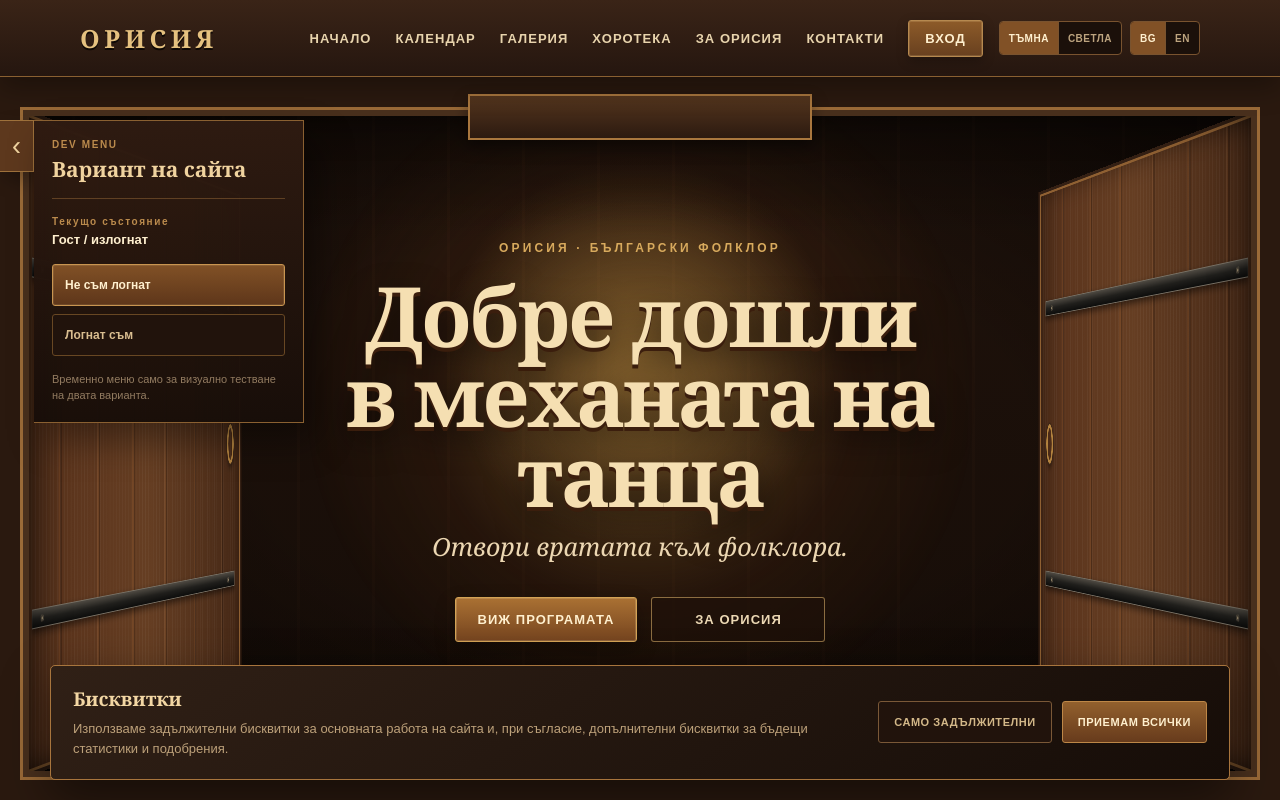
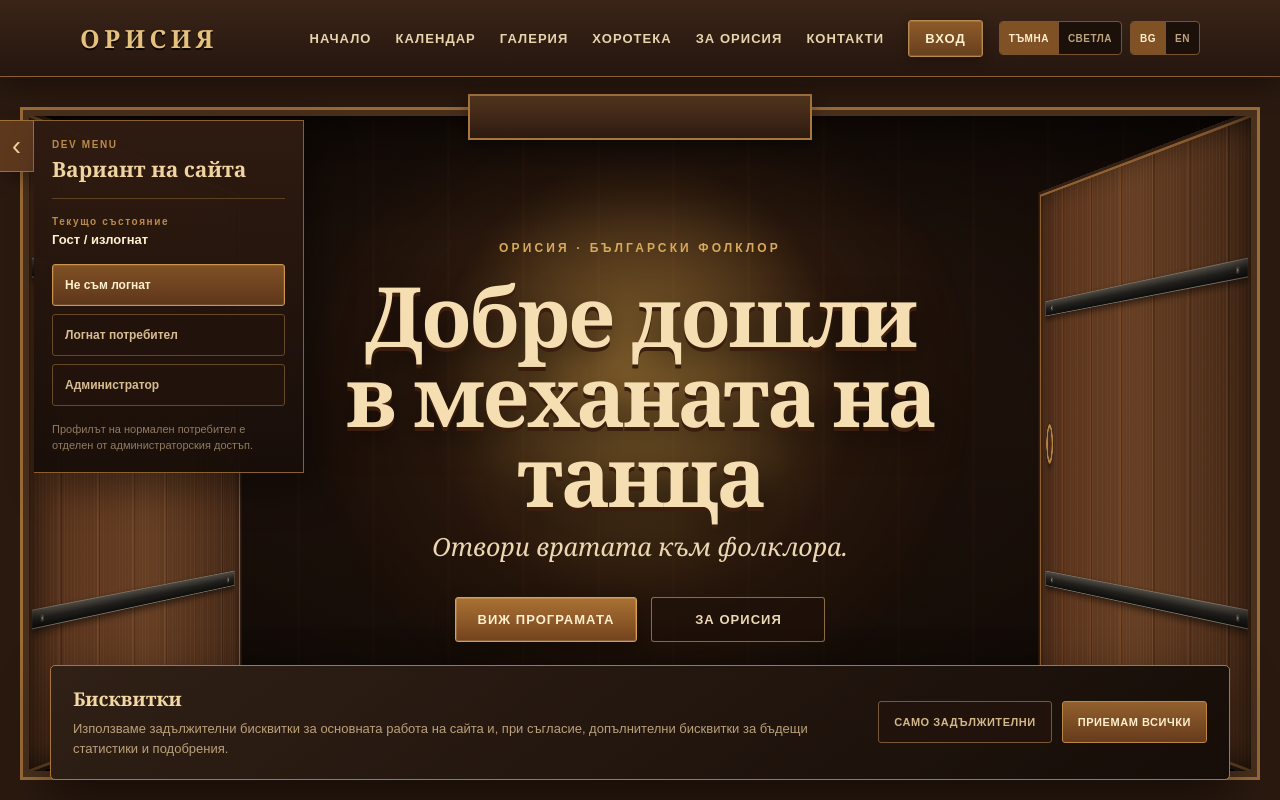
Before and after one commit to viktor132607/Orisia.Client, a Next.js app: page / in a window 1280 px wide. Shown: the top 800 px of the page. Built offline with nearby package versions, Linux system fonts and the light colour scheme.

Commit message:
Add separate admin dev variant

```diff
--- a/src/components/DevVariantMenu.tsx
+++ b/src/components/DevVariantMenu.tsx
@@ -4,24 +4,40 @@ import { useEffect, useState } from "react";
 import styles from "./DevVariantMenu.module.css";
 
 const AUTH_KEY = "orisia-dev-auth";
+type AuthRole = "guest" | "user" | "admin";
 
-function setAuthVariant(loggedIn: boolean) {
-  window.localStorage.setItem(AUTH_KEY, loggedIn ? "logged-in" : "logged-out");
-  window.dispatchEvent(new CustomEvent("orisia-auth-change", { detail: { loggedIn } }));
+function readRole(value: string | null): AuthRole {
+  if (value === "admin") return "admin";
+  if (value === "logged-in" || value === "user") return "user";
+  return "guest";
+}
+
+function setAuthVariant(role: AuthRole) {
+  const storageValue = role === "guest" ? "logged-out" : role;
+  window.localStorage.setItem(AUTH_KEY, storageValue);
+  window.dispatchEvent(new CustomEvent("orisia-auth-change", {
+    detail: {
+      role,
+      loggedIn: role !== "guest",
+      isAdmin: role === "admin",
+    },
+  }));
 }
 
 export default function DevVariantMenu() {
   const [open, setOpen] = useState(true);
-  const [loggedIn, setLoggedIn] = useState(false);
+  const [role, setRole] = useState<AuthRole>("guest");
 
   useEffect(() => {
-    setLoggedIn(window.localStorage.getItem(AUTH_KEY) === "logged-in");
+    setRole(readRole(window.localStorage.getItem(AUTH_KEY)));
   }, []);
 
-  const changeVariant = (next: boolean) => {
-    setLoggedIn(next);
+  const changeVariant = (next: AuthRole) => {
+    setRole(next);
     setAuthVariant(next);
   };
+
+  const status = role === "admin" ? "Администратор" : role === "user" ? "Логнат потребител" : "Гост / излогнат";
 
   return (
     <div className={`${styles.shell} ${open ? styles.open : styles.closed}`}>
@@ -43,27 +59,34 @@ export default function DevVariantMenu() {
 
         <div className={styles.status}>
           <span>Текущо състояние</span>
-          <strong>{loggedIn ? "Логнат потребител" : "Гост / излогнат"}</strong>
+          <strong>{status}</strong>
         </div>
 
         <div className={styles.options}>
           <button
             type="button"
-            className={!loggedIn ? styles.active : ""}
-            onClick={() => changeVariant(false)}
+            className={role === "guest" ? styles.active : ""}
+            onClick={() => changeVariant("guest")}
           >
             Не съм логнат
           </button>
           <button
             type="button"
-            className={loggedIn ? styles.active : ""}
-            onClick={() => changeVariant(true)}
+            className={role === "user" ? styles.active : ""}
+            onClick={() => changeVariant("user")}
           >
-            Логнат съм
+            Логнат потребител
+          </button>
+          <button
+            type="button"
+            className={role === "admin" ? styles.active : ""}
+            onClick={() => changeVariant("admin")}
+          >
+            Администратор
           </button>
         </div>
 
-        <p>Временно меню само за визуално тестване на двата варианта.</p>
+        <p>Профилът на нормален потребител е отделен от администраторския достъп.</p>
       </aside>
     </div>
   );
```
